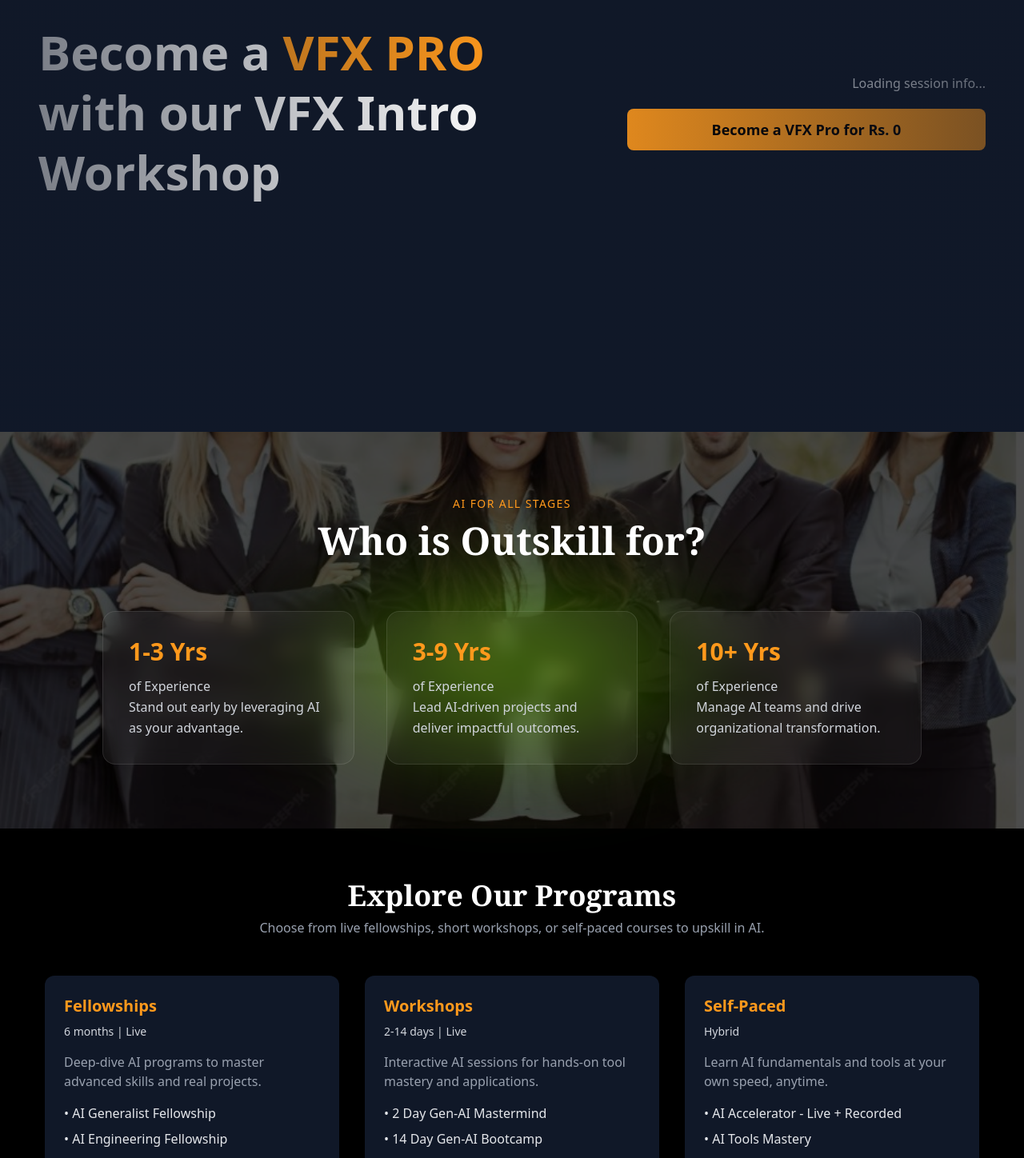
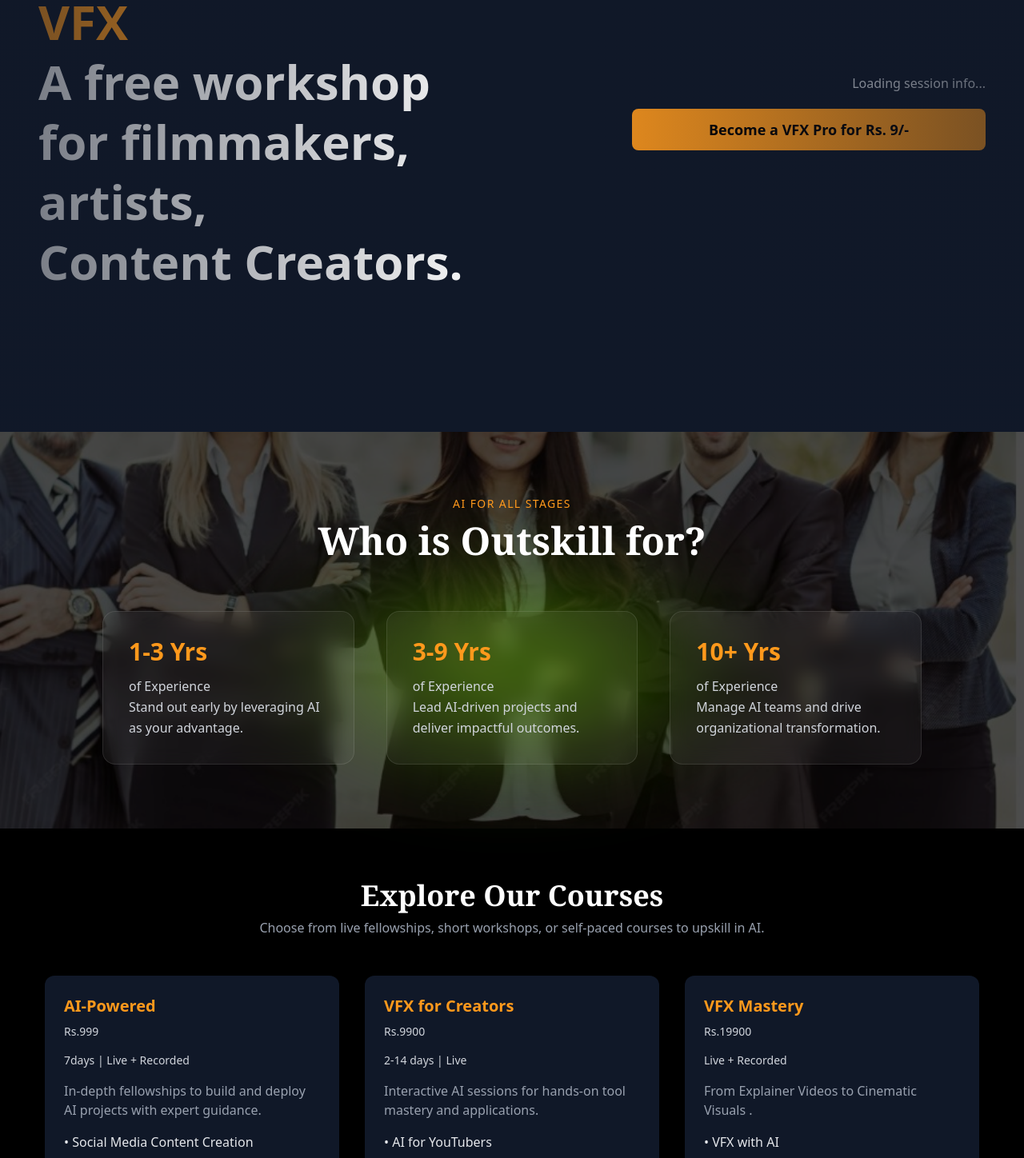
Before and after one commit to saikiranyalavarthi/vfx-coach-website, a React (Vite) app: page / in a window 1280 px wide. Shown: the part 260-1708 px from the top of the page at 80% size. Built offline with nearby package versions, Linux system fonts and the light colour scheme; no server answers.

Commit message:
updates changes

```diff
--- a/src/components/BannerSection.jsx
+++ b/src/components/BannerSection.jsx
@@ -11,9 +11,9 @@
   },
   {
     quote:
-      "Innovation distinguishes between a leader and a follower. Always push the boundaries.",
-    author: "Steve Jobs",
-    role: "Co-founder, Apple",
+      "don’t dream at night, I dream at day, I dream all day; I’m dreaming for living or You shouldn’t dream your film, you should make it",
+    author: "Steven Spielberg ",
+    role: "Film Director, USA",
     img: "image2.png",
   },
   {
--- a/src/components/FellowshipSection.jsx
+++ b/src/components/FellowshipSection.jsx
@@ -3,12 +3,26 @@
 
 const fellowshipData = [
   {
-    title: "AI Engineering Fellowship",
-    subtitle:
-      "Turn AI Concepts into Reality—Build & Deploy AI Models Like a Pro",
-    duration: "6 Months",
+    title: "AI-Powered",
+    subtitle: "Social Media Content Creation ",
+    duration: "7 Days",
     mode: "Hybrid Mode",
     countries: "8+ Countries",
+    mentors: [
+      "https://randomuser.me/api/portraits/men/32.jpg",
+      "https://randomuser.me/api/portraits/women/44.jpg",
+      "https://randomuser.me/api/portraits/men/65.jpg",
+    ],
+    extraMentorsCount: 2,
+    image:
+      "https://images.unsplash.com/photo-1506744038136-46273834b3fb?auto=format&fit=crop&w=1470&q=80",
+  },
+  {
+    title: "VFX for Creators",
+    subtitle: "AI for YouTubers & Instagram Creators",
+    duration: "14 Days",
+    mode: "Hybrid Mode",
+    countries: "16+ Countries",
     mentors: [
       "https://randomuser.me/api/portraits/men/32.jpg",
       "https://randomuser.me/api/portraits/women/44.jpg",
--- a/src/components/HeroSection.jsx
+++ b/src/components/HeroSection.jsx
@@ -150,6 +150,7 @@
 import React, { useEffect, useState } from "react";
 import { Calendar, Clock, Video, Hourglass } from "lucide-react";
 import Papa from "papaparse";
+import { Link } from "react-router-dom";
 
 const HeroSection = () => {
   const [session, setSession] = useState(null);
@@ -173,9 +174,9 @@
         {/* Left Side: Heading */}
         <div className="w-full lg:w-1/2 flex flex-col items-center lg:items-start justify-center text-center lg:text-left gap-6 py-12">
           <h1 className="text-3xl sm:text-5xl lg:text-6xl font-bold leading-snug sm:leading-tight">
-            Become a <span className="text-[#FF991C]">VFX PRO</span>
-            <br />
-            with our VFX Intro Workshop
+            Become a <span className="text-[#FF991C]">AI for VFX</span>
+            <br />A free workshop for filmmakers, artists, <br />
+            Content Creators.
           </h1>
         </div>
 
@@ -205,9 +206,11 @@
           )}
 
           {/* CTA Button */}
-          <button className="w-full max-w-md bg-[#FF991C] text-black px-6 py-3 rounded-lg font-semibold text-lg hover:brightness-90 transition">
-            Become a VFX Pro for Rs. 0
-          </button>
+          <Link to="/contact">
+            <button className="w-full max-w-md bg-[#FF991C] text-black px-24 py-3 rounded-lg font-semibold text-lg hover:brightness-90 transition">
+              Become a VFX Pro for Rs. 9/-
+            </button>
+          </Link>
         </div>
       </div>
 
--- a/src/components/ProgramsSection.jsx
+++ b/src/components/ProgramsSection.jsx
@@ -3,26 +3,29 @@
 const programs = [
   {
     id: 1,
-    category: "Fellowships",
-    duration: "6 months | Live",
+    category: "AI-Powered ",
+    duration: "  7days  |  Live + Recorded",
+    price: "Rs.999",
     description:
-      "Deep-dive AI programs to master advanced skills and real projects.",
-    items: ["AI Generalist Fellowship", "AI Engineering Fellowship", "Board"],
+      "In-depth fellowships to build and deploy AI projects with expert guidance.",
+    items: ["Social Media Content Creation", "AI for Filmmakers"],
   },
   {
     id: 2,
-    category: "Workshops",
+    category: "VFX for Creators",
     duration: "2-14 days | Live",
+    price: "Rs.9900",
     description:
       "Interactive AI sessions for hands-on tool mastery and applications.",
-    items: ["2 Day Gen-AI Mastermind", "14 Day Gen-AI Bootcamp"],
+    items: ["AI for YouTubers", "AI for Instagram Creators"],
   },
   {
     id: 3,
-    category: "Self-Paced",
-    duration: "Hybrid",
-    description: "Learn AI fundamentals and tools at your own speed, anytime.",
-    items: ["AI Accelerator - Live + Recorded", "AI Tools Mastery"],
+    category: " VFX Mastery",
+    duration: "Live + Recorded",
+    price: "Rs.19900",
+    description: " From Explainer Videos to Cinematic Visuals .",
+    items: ["VFX with AI", "AI Video Editing"],
   },
 ];
 
@@ -30,7 +33,7 @@
   return (
     <section id="programs" className="bg-black text-white py-16 px-6 md:px-14">
       <div className="max-w-7xl mx-auto text-center mb-12">
-        <h2 className="text-4xl font-serif font-bold">Explore Our Programs</h2>
+        <h2 className="text-4xl font-serif font-bold">Explore Our Courses</h2>
         <p className="text-gray-400 mt-2 max-w-2xl mx-auto">
           Choose from live fellowships, short workshops, or self-paced courses
           to upskill in AI.
@@ -38,7 +41,8 @@
       </div>
 
       <div className="grid grid-cols-1 md:grid-cols-3 gap-8">
-        {programs.map(({ id, category, duration, description, items }) => (
+        {programs.map(
+          ({ id, category, duration, description, price, items }) => (
             <div
               key={id}
               className="bg-gray-900 bg-opacity-20 p-6 rounded-xl hover:bg-opacity-40 transition shadow-lg"
@@ -46,6 +50,8 @@
               <h3 className="text-xl font-semibold text-[#FF991C] mb-2">
                 {category}
               </h3>
+
+              <p className="text-sm text-gray-300 mb-4">{price}</p>
               <p className="text-sm text-gray-300 mb-4">{duration}</p>
               <p className="text-gray-400 mb-4">{description}</p>
 
@@ -60,7 +66,8 @@
                 ))}
               </ul>
             </div>
-        ))}
+          )
+        )}
       </div>
     </section>
   );
--- a/src/components/WorkshopSection.jsx
+++ b/src/components/WorkshopSection.jsx
@@ -4,27 +4,27 @@
 
 const workshops = [
   {
-    title: "2 Day Gen-AI Mastermind",
+    title: "Ai - VFX Workshop for Creators",
     description:
-      "Build your own AI-driven apps, create stunning visuals, and automate workflows.",
+      "Ai tools and techniques to enhance your video editing and visual effects skills.",
     duration: "16 hours",
     mode: "Hybrid Mode",
-    countries: "32+ Countries",
+
     image:
       "https://images.unsplash.com/photo-1574169208507-84376174827f?auto=format&fit=crop&w=800&q=80",
   },
   {
-    title: "14 Day Gen-AI Bootcamp",
+    title: "AI for Filmmakers",
     description:
       "Build your own AI-driven apps, create stunning visuals, and automate workflows.",
     duration: "14 Days",
     mode: "Hybrid Mode",
-    countries: "32+ Countries",
+
     image:
       "https://images.unsplash.com/photo-1506744038136-46273834b3fb?auto=format&fit=crop&w=800&q=80",
   },
   {
-    title: "AI Tools Mastery",
+    title: "AI for YouTubers & Instagram Creators",
     description:
       "Master the latest AI tools and techniques to enhance your productivity and creativity.",
     duration: "Self-Paced",
@@ -67,9 +67,6 @@
         <div className="flex flex-wrap gap-4 text-gray-200 text-sm md:text-base mb-4">
           <span className="bg-gray-800 px-3 py-1 rounded-full">{duration}</span>
           <span className="bg-gray-800 px-3 py-1 rounded-full">{mode}</span>
-          <span className="bg-gray-800 px-3 py-1 rounded-full">
-            {countries}
-          </span>
         </div>
 
         <button className="mt-4 bg-[#FF991C] text-white px-5 py-2 rounded-lg font-semibold hover:brightness-90 transition transform hover:scale-105">
```
Lines whose indentation alone changed are shown as unchanged.
